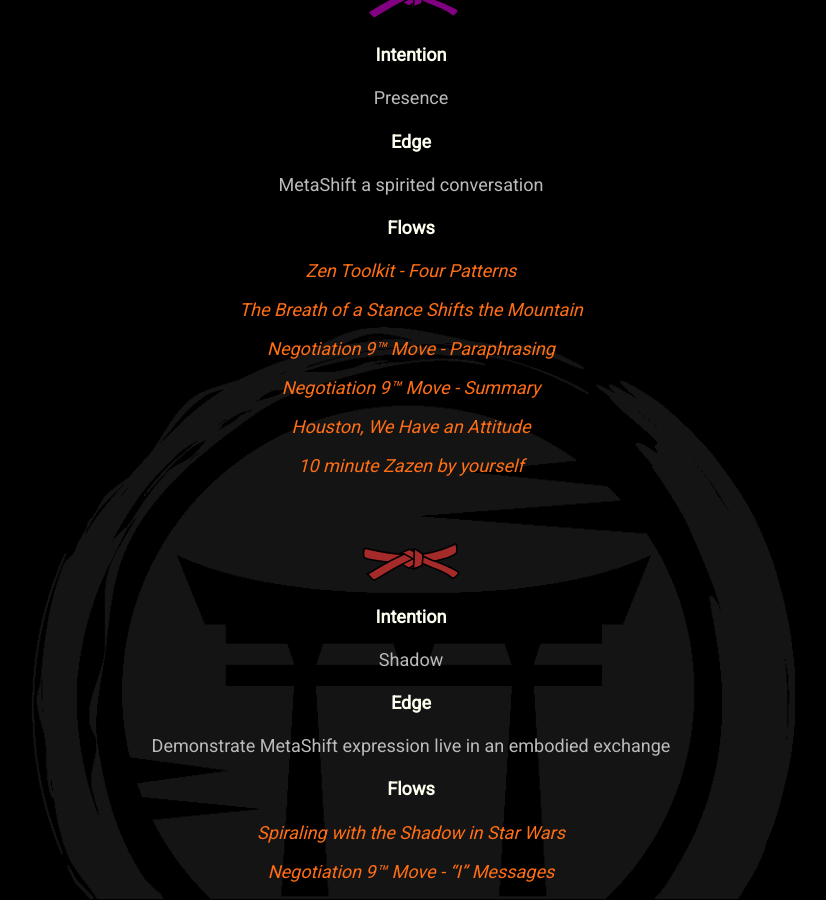
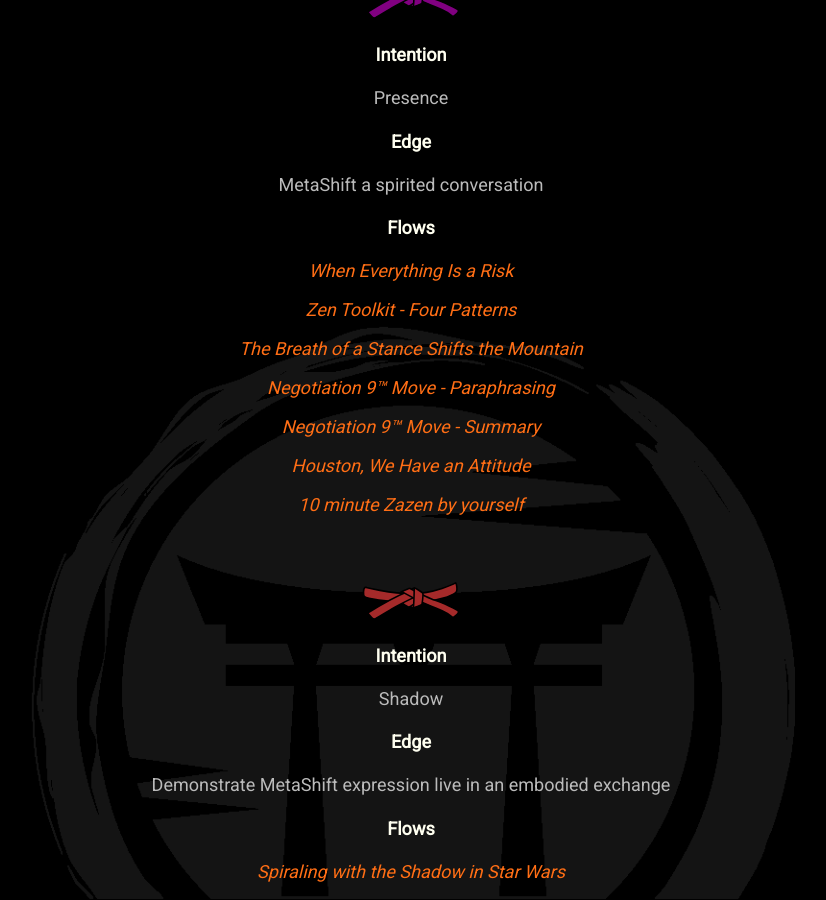
Before and after one commit to mindset-dojo/mindset-dojo.github.io, a Jekyll site: the page built from program.md, in a window 1280 px wide and 900 px high, scrolled down 3114 px. Shown: the whole window, without its empty margins (229-1055 px from the left). Built offline with Jekyll 4.4.1, drawn with Linux system fonts in a browser that asks for light colours; some web fonts are replaced.

Commit message:
feat: risk presence insight to 3rd kyu

```diff
--- a/_data/sections/program.yaml
+++ b/_data/sections/program.yaml
@@ -100,6 +100,8 @@
           intention: Presence
           edge: MetaShift a spirited conversation
           flows:
+            - label: When Everything Is a Risk
+              url: /insights/everything-is-a-risk/
             - label: Zen Toolkit - Four Patterns
               url: https://vimeo.com/944675826/c57a7ce142
             - label: The Breath of a Stance Shifts the Mountain
```
